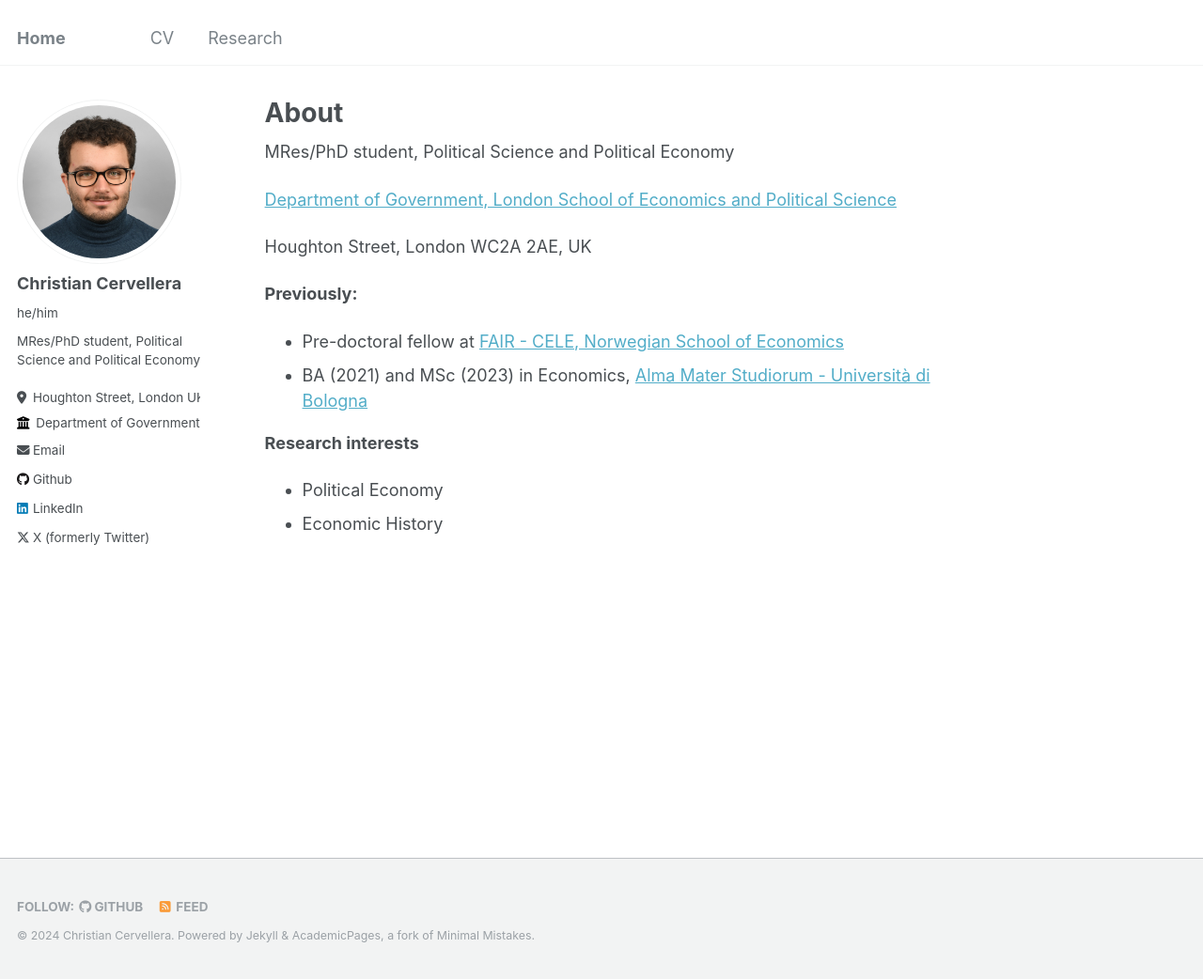
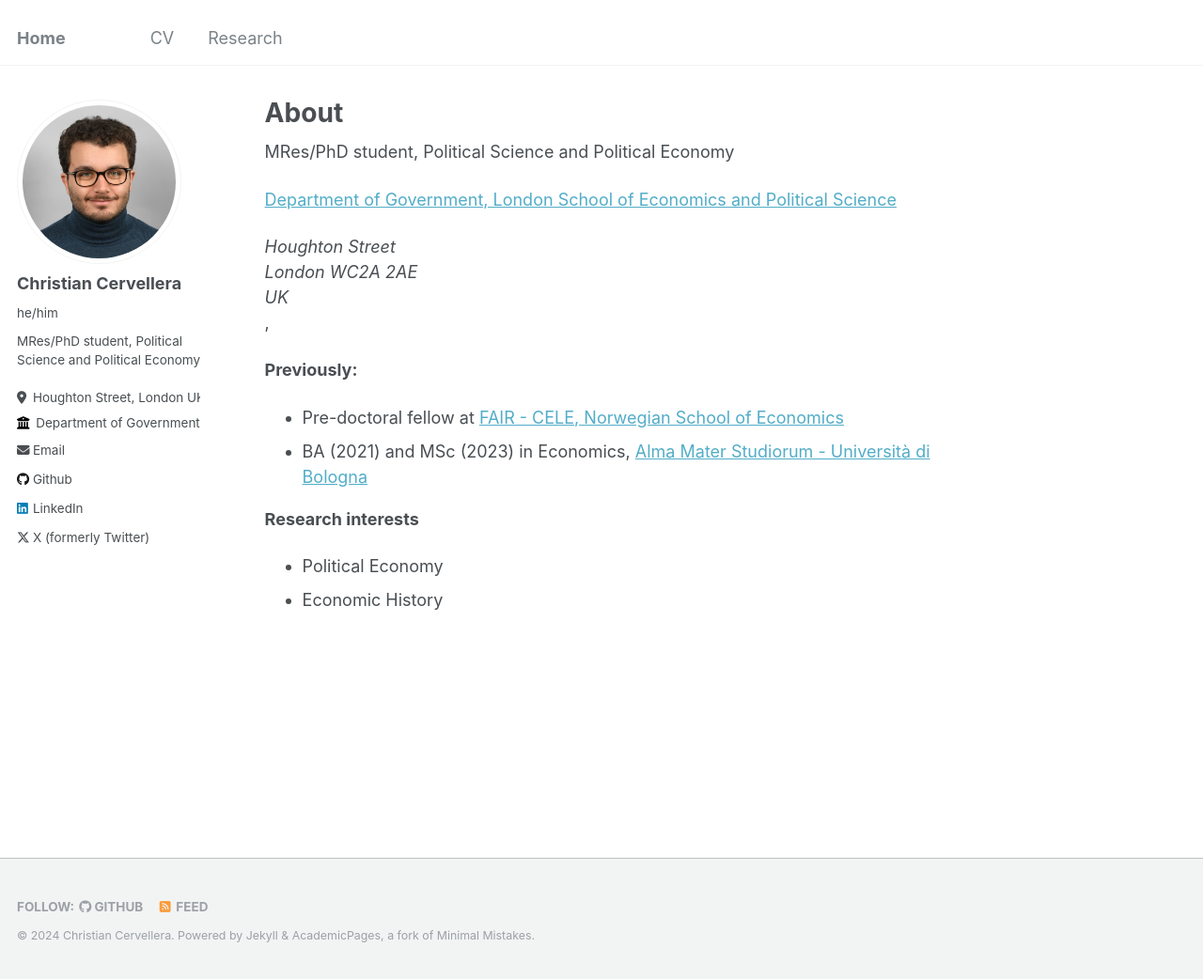
Before and after one commit to ritwika-das/ritwika-das.github.io, a Jekyll site: the page built from _pages/about.md, in a window 1280 px wide and 1042 px high. Shown: the whole window at 94% size. Built offline with Jekyll 4.4.1, drawn with Linux system fonts in a browser that asks for light colours; a file with an impossible date is left out.

Commit message:
Update about.md

```diff
--- a/_pages/about.md
+++ b/_pages/about.md
@@ -13,7 +13,9 @@ MRes/PhD student, Political Science and Political Economy
 
 [Department of Government, London School of Economics and Political Science](https://www.lse.ac.uk/government)
 
-Houghton Street, London WC2A 2AE, UK
+<address>
+ Houghton Street <br /> London WC2A 2AE<br /> UK
+</address>,
 
 **Previously:**
 - Pre-doctoral fellow at [FAIR - CELE, Norwegian School of Economics](https://www.nhh.no/en/research-centres/fair)
```
